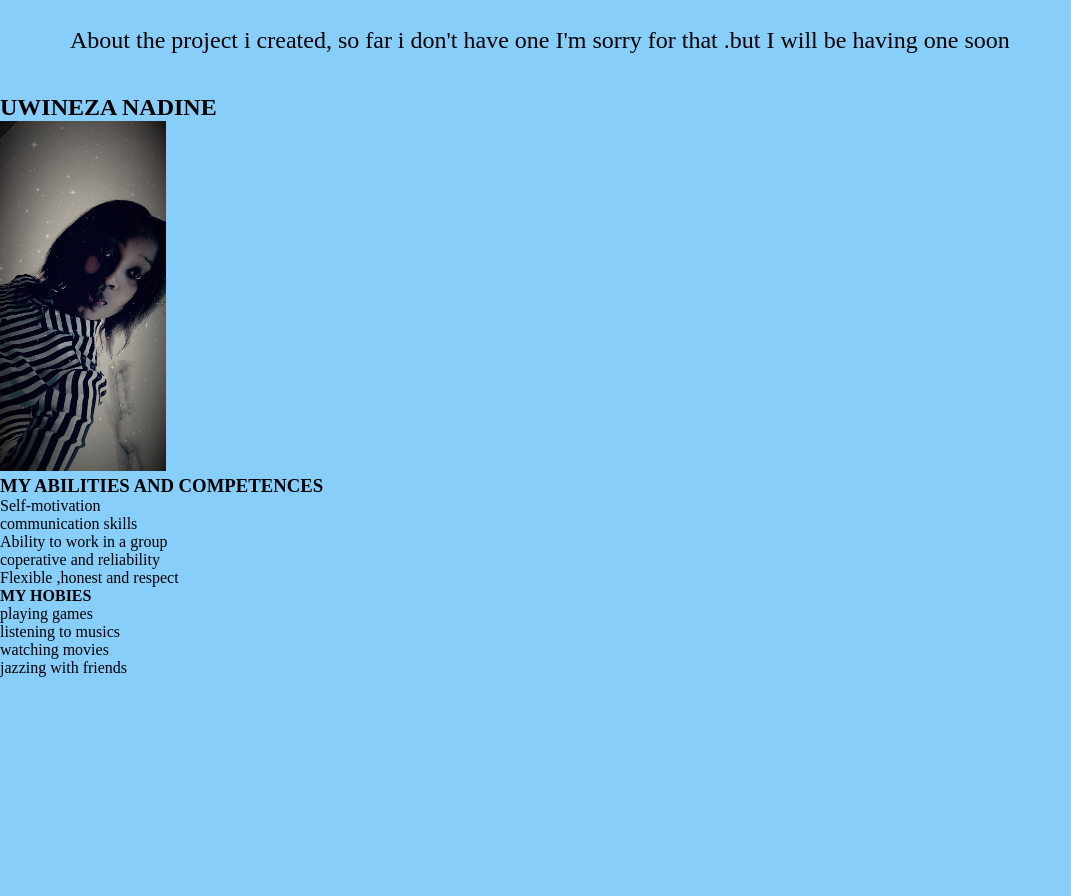
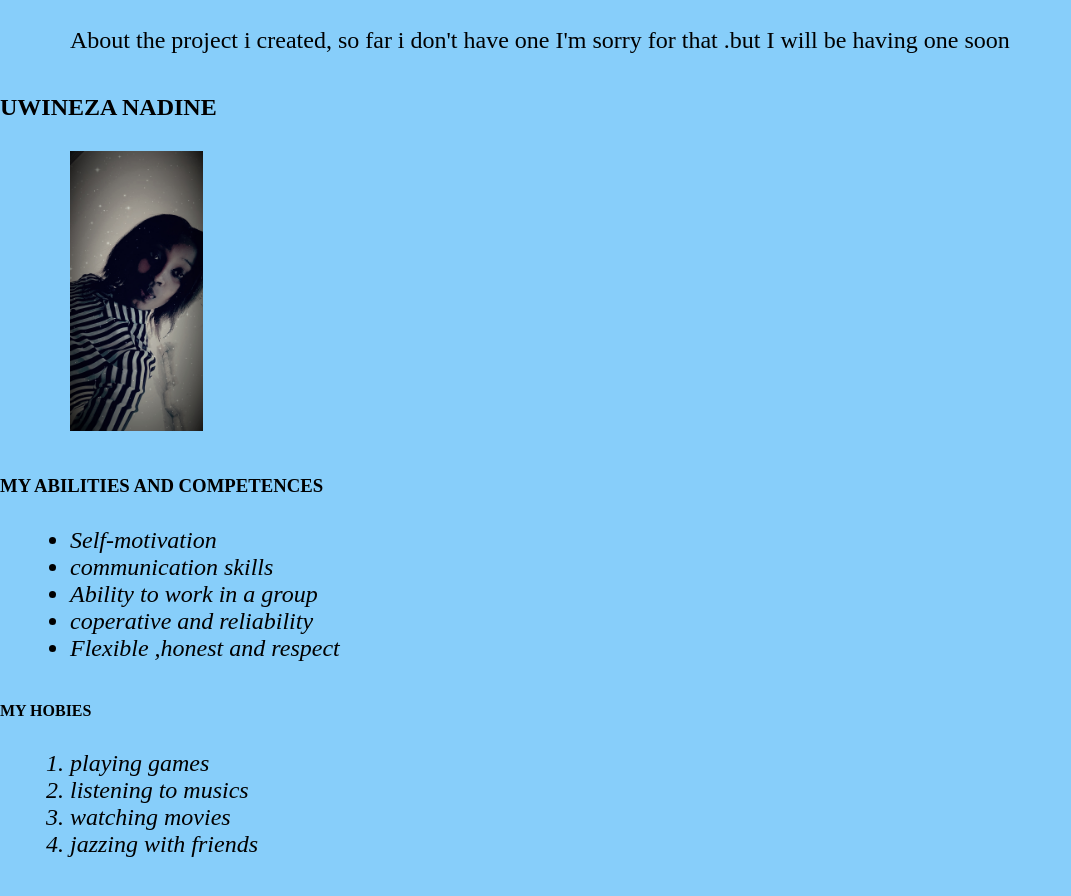
Before and after one commit to nadineuwineza/myportfolio, a plain HTML site: page index.html in a window 1280 px wide. Shown: the part 662-1558 px from the top of the page, without its empty margins (0-1071 px from the left). Before the commit the page ends 1339 px from the top, so only its background shows below. Drawn offline with Linux system fonts and the light colour scheme; files that its build step writes are made by us from their sources.

Commit message:
adding some css

```diff
--- a/style.css
+++ b/style.css
@@ -22,4 +22,30 @@ p {
 
 img {
     height: 350px;
+    font-size: 150%;
+    padding-top: 30px;
+    padding-right: 20px;
+    padding-bottom: 40px;
+    padding-left: 70px;
 }
+ul {
+  font-size: x-large;
+  font-style: italic ;
+  height: 50;
+  font-size: 150%;
+  padding-top: 30px;
+  padding-right: 20px;
+  padding-bottom: 40px;
+  padding-left: 70px;
+
+}
+ol{
+  font-size: x-large;
+  font-style: italic;
+  height: 50;
+  font-size: 150%;
+  padding-top: 30px;
+  padding-right: 20px;
+  padding-bottom: 40px;
+  padding-left: 70px;
+}
```
